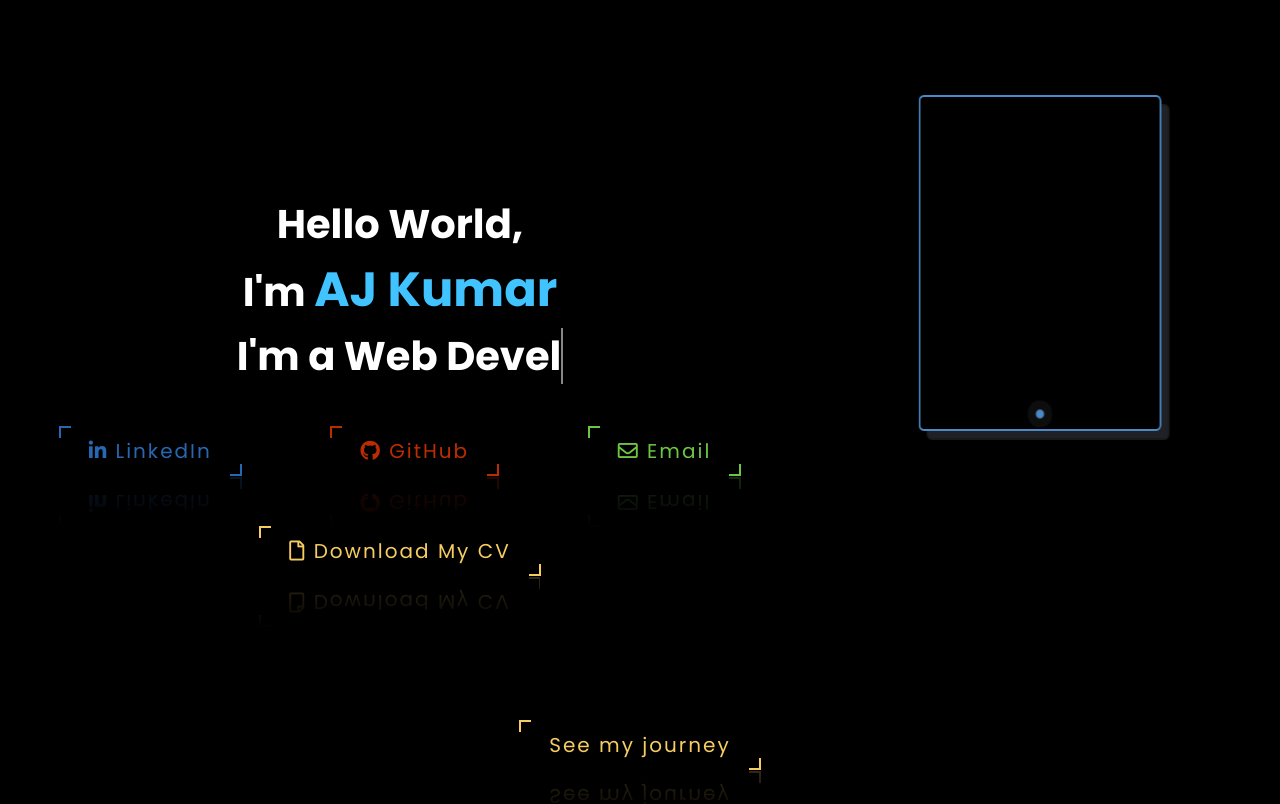
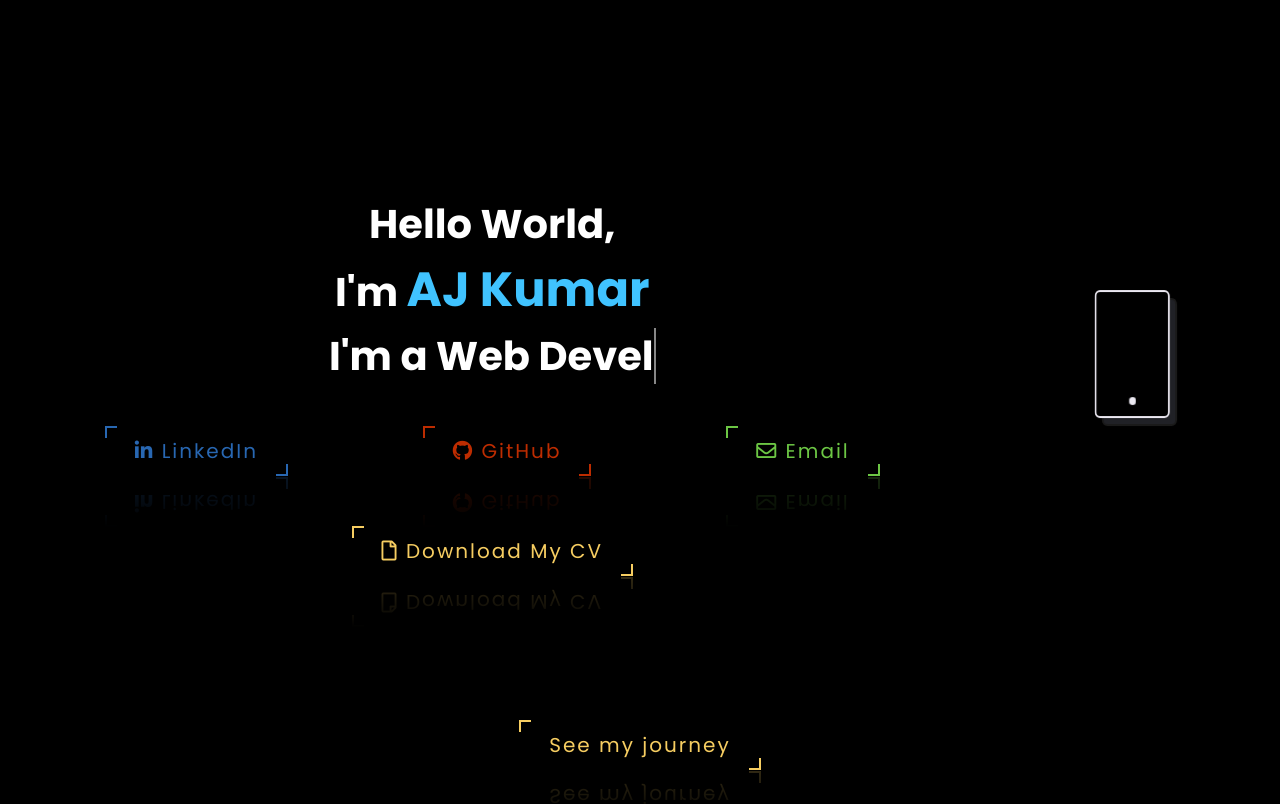
Before and after one commit to ajkumar29/ajkumar29.github.io, a React (Create React App) app: page / in a window 1280 px wide. Shown: the top 804 px of the page. Built offline with nearby package versions, Linux system fonts and the light colour scheme.

Commit message:
removed console.log from home and tweaked css in morph

```diff
--- a/src/components/deviceMorph/morph.scss
+++ b/src/components/deviceMorph/morph.scss
@@ -1,5 +1,3 @@
-// Morphing Device by Edmundo Santos
-
 $bg-color: #202126;
 $outline: rgba(255, 255, 255, 0.1);
 
@@ -11,9 +9,9 @@ $outline: rgba(255, 255, 255, 0.1);
   margin: 0 auto;
   border: 2px solid #ebcb63;
   border-radius: 6px;
-  box-shadow: 10px 10px 0 -2px $bg-color, 10px 10px 0 rgba(255, 255, 255, 0.1);
+
   backface-visibility: hidden;
-  animation: morphDevice 15s infinite cubic-bezier(1, 0.015, 0.295, 1.225)
+  animation: morphDevice 10s infinite cubic-bezier(1, 0.015, 0.295, 1.225)
     forwards;
 
   figcaption {
@@ -26,7 +24,7 @@ $outline: rgba(255, 255, 255, 0.1);
     box-shadow: 15px 0 0 rgba(255, 255, 255, 0.1),
       30px 0 0 rgba(255, 255, 255, 0.1);
     border-radius: 50%;
-    animation: morphButtons 15s infinite cubic-bezier(1, 0.015, 0.295, 1.225)
+    animation: morphButtons 10s infinite cubic-bezier(1, 0.015, 0.295, 1.225)
       forwards;
     backface-visibility: hidden;
   }
@@ -121,10 +119,33 @@ $outline: rgba(255, 255, 255, 0.1);
   }
 }
 
+// need to tweak
+
+body {
+  perspective: 1000px;
+}
+
 .device-container {
   min-width: 20vw;
   min-height: 16vw;
-  width: 60vw;
-  height: 48vw;
+  width: 30vw;
+  height: 24vw;
   transform: rotateY(-25deg);
 }
+
+.ir {
+  font: 0/0 a;
+  text-shadow: none;
+  color: transparent;
+}
+
+html,
+body {
+  height: 100%;
+}
+
+// body {
+//   display: flex;
+//   align-items: center;
+//   justify-content: center;
+// }
--- a/src/panels/home.js
+++ b/src/panels/home.js
@@ -65,7 +65,6 @@ export default function Home({ typewriteList, contactMeRef }) {
         isDeleting = false;
       }
       setTimeout(function () {
-        console.log(delta);
         tick(
           typewriteList,
           el,
```
